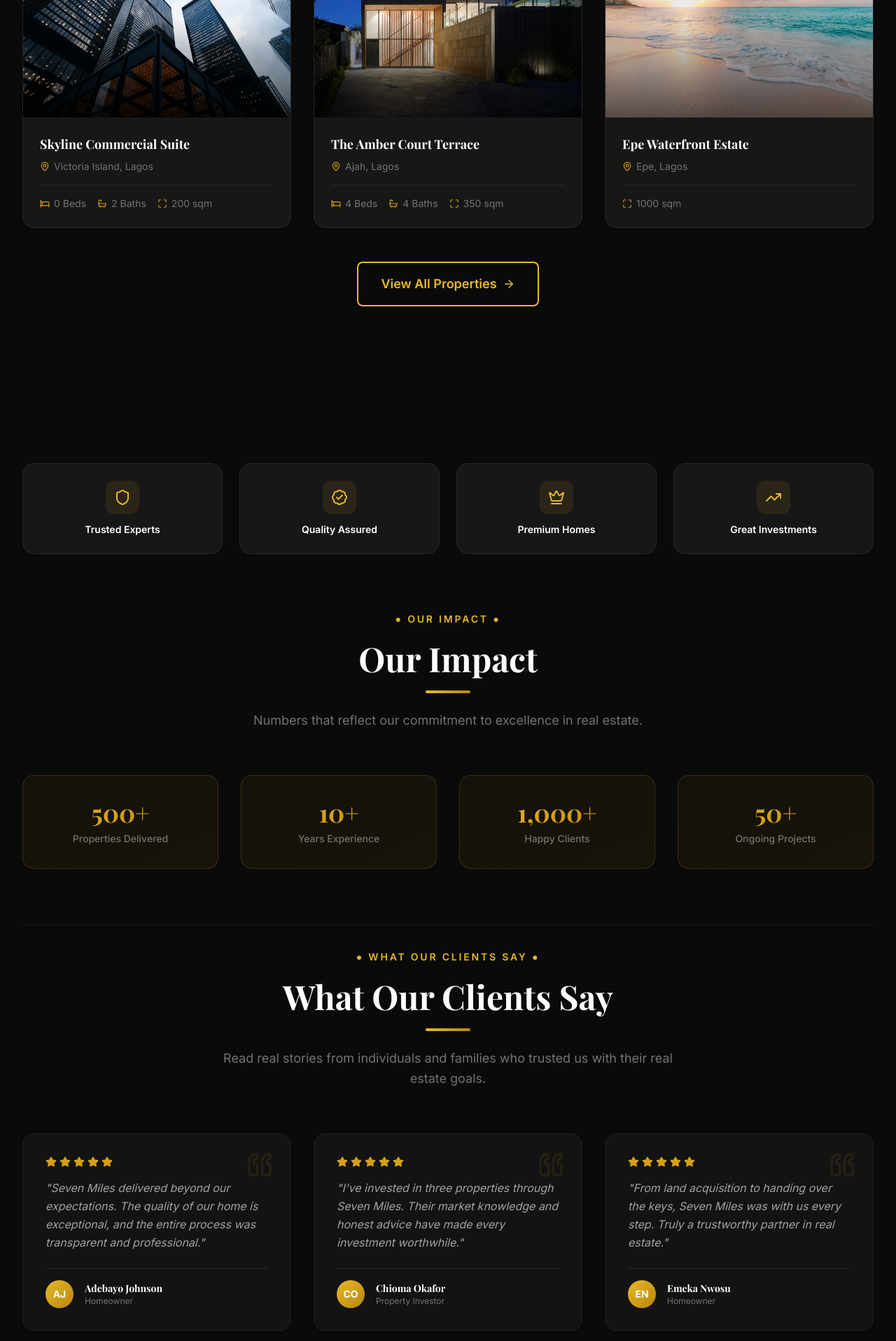
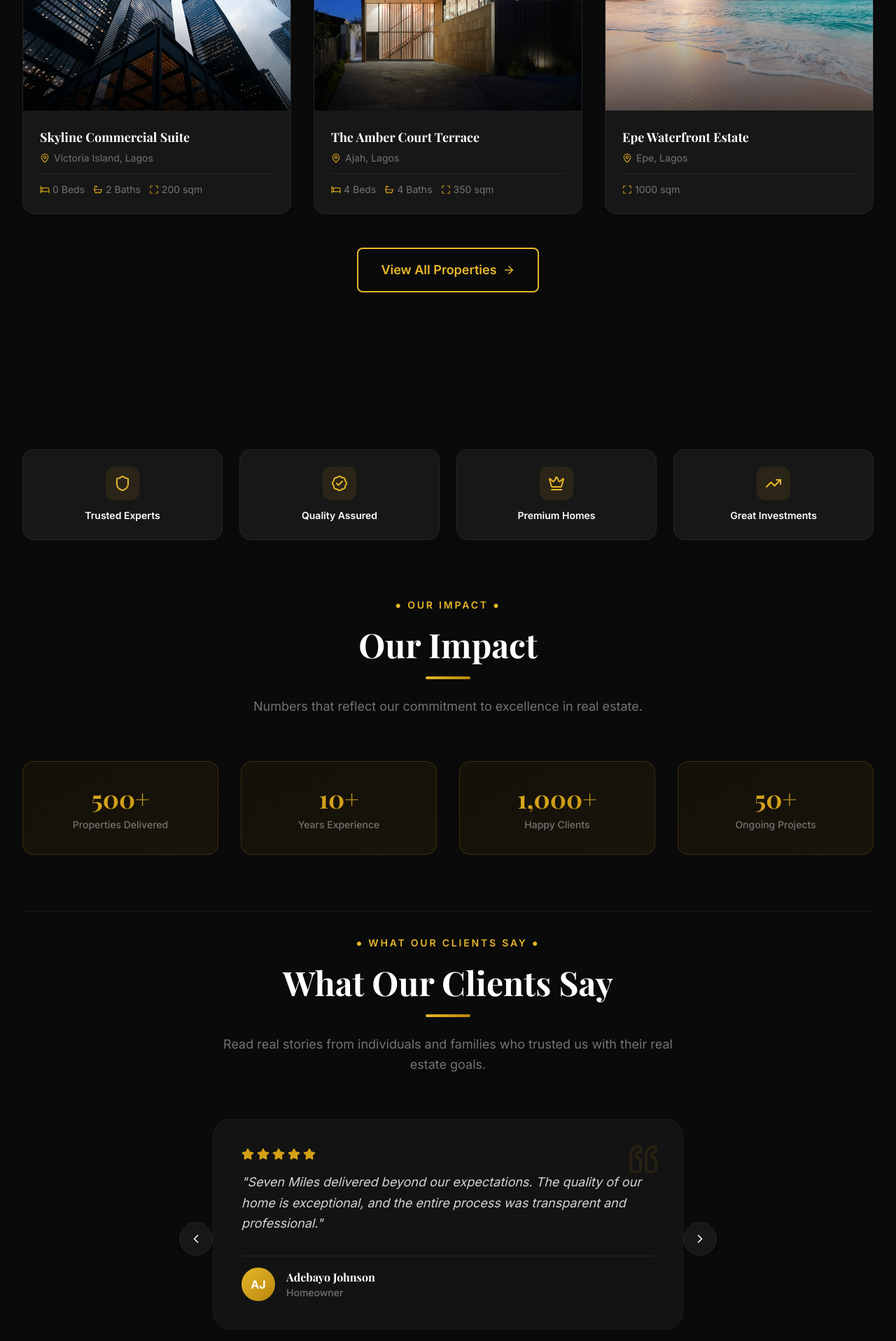
Before and after one commit to Sam-dev-eng/seven-miles, a Next.js app: page / in a window 1280 px wide. Shown: the part 3266-5183 px from the top of the page at 70% size. Built offline with nearby package versions, Linux system fonts and the light colour scheme; a web font is replaced by a local one.

Commit message:
fixed the design structures

```diff
--- a/src/app/layout.tsx
+++ b/src/app/layout.tsx
@@ -40,7 +40,7 @@ export default function RootLayout({
       className={`${playfair.variable} ${inter.variable}`}
       suppressHydrationWarning
     >
-      <body className="bg-white dark:bg-dark-900 text-dark-900 dark:text-dark-50 antialiased min-h-screen flex flex-col">
+      <body className="bg-white dark:bg-dark-900 text-dark-900 dark:text-dark-50 antialiased min-h-screen flex flex-col" suppressHydrationWarning>
         <ThemeProvider>
           <Navbar />
           <main className="flex-grow">
--- a/src/components/sections/featured-properties.tsx
+++ b/src/components/sections/featured-properties.tsx
@@ -26,7 +26,7 @@ export function FeaturedProperties() {
           subtitle="Explore our handpicked selection of premium properties across Lagos's most sought-after locations."
         />
 
-        <motion.div variants={containerVariants} initial="hidden" whileInView="visible" viewport={{ once: true, margin: "-50px" }} className="grid grid-cols-1 sm:grid-cols-2 lg:grid-cols-3 gap-6 lg:gap-8">
+        <motion.div variants={containerVariants} initial="hidden" whileInView="visible" viewport={{ once: true, margin: "-50px" }} className="grid grid-cols-2 lg:grid-cols-3 gap-3.5 sm:gap-6 lg:gap-8">
           {FEATURED_PROPERTIES.map((property) => (
             <Link href={`/properties/${property.id}`} key={property.id} className="block group">
               <motion.div variants={cardVariants} whileHover={{ y: -8, transition: { duration: 0.3 } }} className="rounded-2xl overflow-hidden bg-white dark:bg-dark-800 border border-dark-100 dark:border-dark-700 shadow-sm hover:shadow-xl transition-all duration-300 h-full">
@@ -34,27 +34,27 @@ export function FeaturedProperties() {
                 <div className="relative aspect-[4/3] overflow-hidden">
                   <div className="absolute inset-0 bg-cover bg-center transition-transform duration-700 group-hover:scale-110" style={{ backgroundImage: `url(${property.image})` }} />
                   <div className="absolute inset-0 bg-gradient-to-t from-black/60 via-transparent to-transparent" />
-                  <div className="absolute top-4 left-4 flex gap-2">
-                    {property.isNew && <span className="px-3 py-1 text-xs font-semibold rounded-full bg-gold-500 text-white uppercase tracking-wider">New</span>}
-                    <span className="px-3 py-1 text-xs font-semibold rounded-full bg-white/20 backdrop-blur-sm text-white capitalize">{property.type}</span>
+                  <div className="absolute top-2.5 left-2.5 sm:top-4 sm:left-4 flex flex-wrap gap-1.5">
+                    {property.isNew && <span className="px-2 py-0.5 sm:px-3 sm:py-1 text-[9px] sm:text-xs font-semibold rounded-full bg-gold-500 text-white uppercase tracking-wider">New</span>}
+                    <span className="px-2 py-0.5 sm:px-3 sm:py-1 text-[9px] sm:text-xs font-semibold rounded-full bg-white/20 backdrop-blur-sm text-white capitalize">{property.type}</span>
                   </div>
                 </div>
 
                 {/* Content */}
-                <div className="p-5 lg:p-6">
-                  <h3 className="text-lg font-heading font-bold mb-2 text-dark-900 dark:text-white group-hover:text-gold-600 dark:group-hover:text-gold-400 transition-colors">{property.title}</h3>
-                  <div className="flex items-center gap-1.5 mb-4 text-dark-500 dark:text-dark-400">
-                    <MapPin size={14} className="text-gold-500" />
-                    <span className="text-sm">{property.location}</span>
+                <div className="p-3.5 sm:p-5 lg:p-6">
+                  <h3 className="text-sm sm:text-base lg:text-lg font-heading font-bold mb-1.5 text-dark-900 dark:text-white group-hover:text-gold-600 dark:group-hover:text-gold-400 transition-colors line-clamp-1 sm:line-clamp-none">{property.title}</h3>
+                  <div className="flex items-center gap-1 sm:gap-1.5 mb-3 text-dark-500 dark:text-dark-400">
+                    <MapPin size={12} className="text-gold-500 sm:w-3.5 sm:h-3.5" />
+                    <span className="text-xs sm:text-sm truncate">{property.location}</span>
                   </div>
-                  <div className="flex items-center gap-4 pt-4 border-t border-dark-100 dark:border-dark-700">
+                  <div className="flex flex-wrap items-center gap-x-3 gap-y-1.5 pt-3 border-t border-dark-100 dark:border-dark-700">
                     {property.type !== "land" ? (
                       <>
-                        <div className="flex items-center gap-1.5 text-sm text-dark-500 dark:text-dark-400"><Bed size={14} className="text-gold-500" /><span>{property.bedrooms} Beds</span></div>
-                        <div className="flex items-center gap-1.5 text-sm text-dark-500 dark:text-dark-400"><Bath size={14} className="text-gold-500" /><span>{property.bathrooms} Baths</span></div>
+                        <div className="flex items-center gap-1 text-xs sm:text-sm text-dark-500 dark:text-dark-400"><Bed size={12} className="text-gold-500 sm:w-3.5 sm:h-3.5" /><span>{property.bedrooms} Beds</span></div>
+                        <div className="flex items-center gap-1 text-xs sm:text-sm text-dark-500 dark:text-dark-400"><Bath size={12} className="text-gold-500 sm:w-3.5 sm:h-3.5" /><span>{property.bathrooms} Baths</span></div>
                       </>
                     ) : null}
-                    <div className="flex items-center gap-1.5 text-sm text-dark-500 dark:text-dark-400"><Maximize size={14} className="text-gold-500" /><span>{property.area}</span></div>
+                    <div className="flex items-center gap-1 text-xs sm:text-sm text-dark-500 dark:text-dark-400"><Maximize size={12} className="text-gold-500 sm:w-3.5 sm:h-3.5" /><span>{property.area}</span></div>
                   </div>
                 </div>
               </motion.div>
--- a/src/components/sections/testimonials.tsx
+++ b/src/components/sections/testimonials.tsx
@@ -1,8 +1,8 @@
 "use client";
 
-import { motion, useInView } from "framer-motion";
+import { motion, useInView, AnimatePresence } from "framer-motion";
 import { useRef, useEffect, useState } from "react";
-import { Shield, BadgeCheck, Crown, TrendingUp, Star, Quote } from "lucide-react";
+import { Shield, BadgeCheck, Crown, TrendingUp, Star, Quote, ChevronLeft, ChevronRight } from "lucide-react";
 import { SectionHeading } from "@/components/ui/section-heading";
 import { TRUST_BADGES, COMPANY_STATS, TESTIMONIALS } from "@/lib/constants";
 import type { ReactNode } from "react";
@@ -41,9 +41,47 @@ function AnimatedCounter({ value }: { value: string }) {
   return <span ref={ref}>{display}</span>;
 }
 
+const slideVariants = {
+  enter: (direction: number) => ({
+    x: direction > 0 ? 100 : -100,
+    opacity: 0,
+    scale: 0.95
+  }),
+  center: {
+    zIndex: 1,
+    x: 0,
+    opacity: 1,
+    scale: 1
+  },
+  exit: (direction: number) => ({
+    zIndex: 0,
+    x: direction < 0 ? 100 : -100,
+    opacity: 0,
+    scale: 0.95
+  })
+};
+
 export function Testimonials() {
+  const [[page, direction], setPage] = useState([0, 0]);
+
+  const activeIndex = ((page % TESTIMONIALS.length) + TESTIMONIALS.length) % TESTIMONIALS.length;
+  const currentTestimonial = TESTIMONIALS[activeIndex];
+
+  const paginate = (newDirection: number) => {
+    setPage([page + newDirection, newDirection]);
+  };
+
+  const handleDragEnd = (event: any, info: any) => {
+    const swipeThreshold = 50;
+    if (info.offset.x < -swipeThreshold) {
+      paginate(1);
+    } else if (info.offset.x > swipeThreshold) {
+      paginate(-1);
+    }
+  };
+
   return (
-    <section id="testimonials" className="py-20 lg:py-28 bg-white dark:bg-dark-900">
+    <section id="testimonials" className="py-20 lg:py-28 bg-white dark:bg-dark-900 overflow-hidden">
       <div className="mx-auto max-w-7xl px-4 sm:px-6 lg:px-8">
         {/* Trust Badges */}
         <motion.div initial={{ opacity: 0, y: 20 }} whileInView={{ opacity: 1, y: 0 }} viewport={{ once: true }} className="grid grid-cols-2 lg:grid-cols-4 gap-6 mb-20">
@@ -74,57 +112,114 @@ export function Testimonials() {
           </div>
         </div>
 
-        {/* Reviews Testimonials Grid */}
+        {/* Reviews Testimonials Slider */}
         <div className="pt-8 border-t border-dark-100 dark:border-dark-800">
           <SectionHeading
             title="What Our Clients Say"
             subtitle="Read real stories from individuals and families who trusted us with their real estate goals."
           />
-          <div className="grid grid-cols-1 md:grid-cols-3 gap-6 lg:gap-8">
-            {TESTIMONIALS.map((testimonial, i) => (
+
+          <div className="relative max-w-3xl mx-auto mt-12 px-4 sm:px-12">
+            {/* Carousel Container */}
+            <div className="relative overflow-hidden min-h-[300px] sm:min-h-[260px] md:min-h-[220px] flex items-center justify-center">
+              <AnimatePresence initial={false} custom={direction} mode="wait">
                 <motion.div
-                key={testimonial.id}
-                initial={{ opacity: 0, y: 25 }}
-                whileInView={{ opacity: 1, y: 0 }}
-                viewport={{ once: true }}
-                transition={{ duration: 0.5, delay: i * 0.1 }}
-                className="relative p-6 lg:p-8 rounded-2xl bg-dark-50 dark:bg-dark-850 border border-dark-100 dark:border-dark-750 flex flex-col justify-between shadow-sm hover:shadow-md transition-shadow"
+                  key={page}
+                  custom={direction}
+                  variants={slideVariants}
+                  initial="enter"
+                  animate="center"
+                  exit="exit"
+                  transition={{
+                    x: { type: "spring", stiffness: 300, damping: 30 },
+                    opacity: { duration: 0.2 },
+                    scale: { duration: 0.2 }
+                  }}
+                  drag="x"
+                  dragConstraints={{ left: 0, right: 0 }}
+                  dragElastic={0.2}
+                  onDragEnd={handleDragEnd}
+                  className="w-full cursor-grab active:cursor-grabbing select-none"
                 >
+                  <div className="relative p-6 sm:p-8 md:p-10 rounded-2xl sm:rounded-3xl bg-dark-50 dark:bg-dark-850 border border-dark-100 dark:border-dark-750 flex flex-col justify-between shadow-sm hover:shadow-md transition-shadow">
                     {/* Quote Icon */}
-                <div className="absolute top-6 right-6 text-gold-500/15 dark:text-gold-500/10">
-                  <Quote size={40} className="transform rotate-180" />
+                    <div className="absolute top-6 right-6 sm:top-8 sm:right-8 text-gold-500/15 dark:text-gold-500/10">
+                      <Quote size={40} className="transform rotate-180 sm:w-12 sm:h-12" />
                     </div>
 
                     <div className="space-y-4">
                       {/* Rating */}
                       <div className="flex items-center gap-1 text-gold-500">
-                    {Array.from({ length: testimonial.rating }).map((_, idx) => (
-                      <Star key={idx} size={16} fill="currentColor" />
+                        {Array.from({ length: currentTestimonial.rating }).map((_, idx) => (
+                          <Star key={idx} size={16} fill="currentColor" className="sm:w-4.5 sm:h-4.5" />
                         ))}
                       </div>
 
                       {/* Review Text */}
-                  <p className="text-dark-600 dark:text-dark-300 italic text-sm sm:text-base leading-relaxed relative z-10">
-                    "{testimonial.content}"
+                      <p className="text-dark-700 dark:text-dark-200 italic text-sm sm:text-base md:text-lg leading-relaxed relative z-10">
+                        "{currentTestimonial.content}"
                       </p>
                     </div>
 
                     {/* Profile Meta */}
-                <div className="flex items-center gap-4 mt-6 pt-4 border-t border-dark-100 dark:border-dark-700">
-                  <div className="h-10 w-10 rounded-full bg-gradient-to-br from-gold-400 to-gold-600 flex items-center justify-center text-white font-bold text-sm flex-shrink-0">
-                    {testimonial.name.split(" ").map(n => n[0]).join("")}
+                    <div className="flex items-center gap-4 mt-6 sm:mt-8 pt-4 border-t border-dark-100 dark:border-dark-700">
+                      <div className="h-10 w-10 sm:h-12 sm:w-12 rounded-full bg-gradient-to-br from-gold-400 to-gold-600 flex items-center justify-center text-white font-bold text-sm sm:text-base flex-shrink-0">
+                        {currentTestimonial.name.split(" ").map((n) => n[0]).join("")}
                       </div>
                       <div>
-                    <h4 className="font-heading font-bold text-dark-900 dark:text-white text-sm">
-                      {testimonial.name}
+                        <h4 className="font-heading font-bold text-dark-900 dark:text-white text-sm sm:text-base">
+                          {currentTestimonial.name}
                         </h4>
-                    <p className="text-xs text-dark-500 dark:text-dark-400">
-                      {testimonial.role}
+                        <p className="text-xs sm:text-sm text-dark-500 dark:text-dark-400 font-medium">
+                          {currentTestimonial.role}
                         </p>
                       </div>
                     </div>
+                  </div>
                 </motion.div>
+              </AnimatePresence>
+            </div>
+
+            {/* Navigation Arrows */}
+            <div className="absolute top-1/2 -translate-y-1/2 -left-2 sm:left-0 z-20">
+              <button
+                onClick={() => paginate(-1)}
+                className="h-10 w-10 sm:h-12 sm:w-12 rounded-full border border-dark-200 dark:border-dark-700 bg-white dark:bg-dark-800 text-dark-800 dark:text-white flex items-center justify-center hover:bg-gold-500 hover:text-white dark:hover:bg-gold-500 dark:hover:text-white hover:border-gold-500 dark:hover:border-gold-500 transition-all cursor-pointer shadow-sm"
+                aria-label="Previous testimonial"
+              >
+                <ChevronLeft size={20} />
+              </button>
+            </div>
+            <div className="absolute top-1/2 -translate-y-1/2 -right-2 sm:right-0 z-20">
+              <button
+                onClick={() => paginate(1)}
+                className="h-10 w-10 sm:h-12 sm:w-12 rounded-full border border-dark-200 dark:border-dark-700 bg-white dark:bg-dark-800 text-dark-800 dark:text-white flex items-center justify-center hover:bg-gold-500 hover:text-white dark:hover:bg-gold-500 dark:hover:text-white hover:border-gold-500 dark:hover:border-gold-500 transition-all cursor-pointer shadow-sm"
+                aria-label="Next testimonial"
+              >
+                <ChevronRight size={20} />
+              </button>
+            </div>
+
+            {/* Pagination Dots */}
+            <div className="flex justify-center gap-2 mt-8">
+              {TESTIMONIALS.map((_, idx) => (
+                <button
+                  key={idx}
+                  onClick={() => {
+                    const diff = idx - activeIndex;
+                    if (diff !== 0) {
+                      paginate(diff);
+                    }
+                  }}
+                  className={`h-2 rounded-full transition-all duration-300 cursor-pointer ${
+                    idx === activeIndex
+                      ? "w-6 bg-gold-500"
+                      : "w-2 bg-dark-200 dark:bg-dark-700 hover:bg-dark-300 dark:hover:bg-dark-600"
+                  }`}
+                  aria-label={`Go to testimonial ${idx + 1}`}
+                />
               ))}
+            </div>
           </div>
         </div>
       </div>
```
Also changed, not shown: src/app/properties/page.tsx (+20 -20 lines), src/components/sections/faq.tsx (+54 -64 lines). Lines whose indentation alone changed are shown as unchanged.
